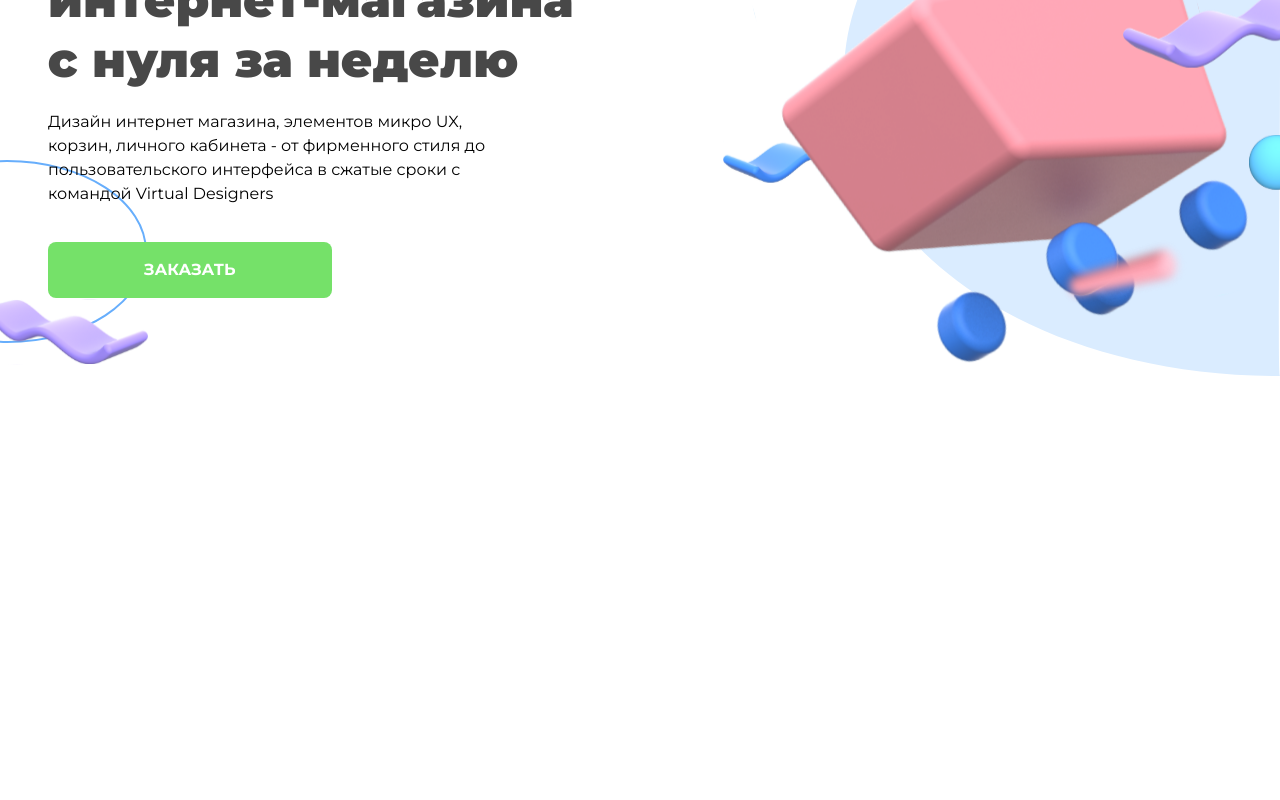
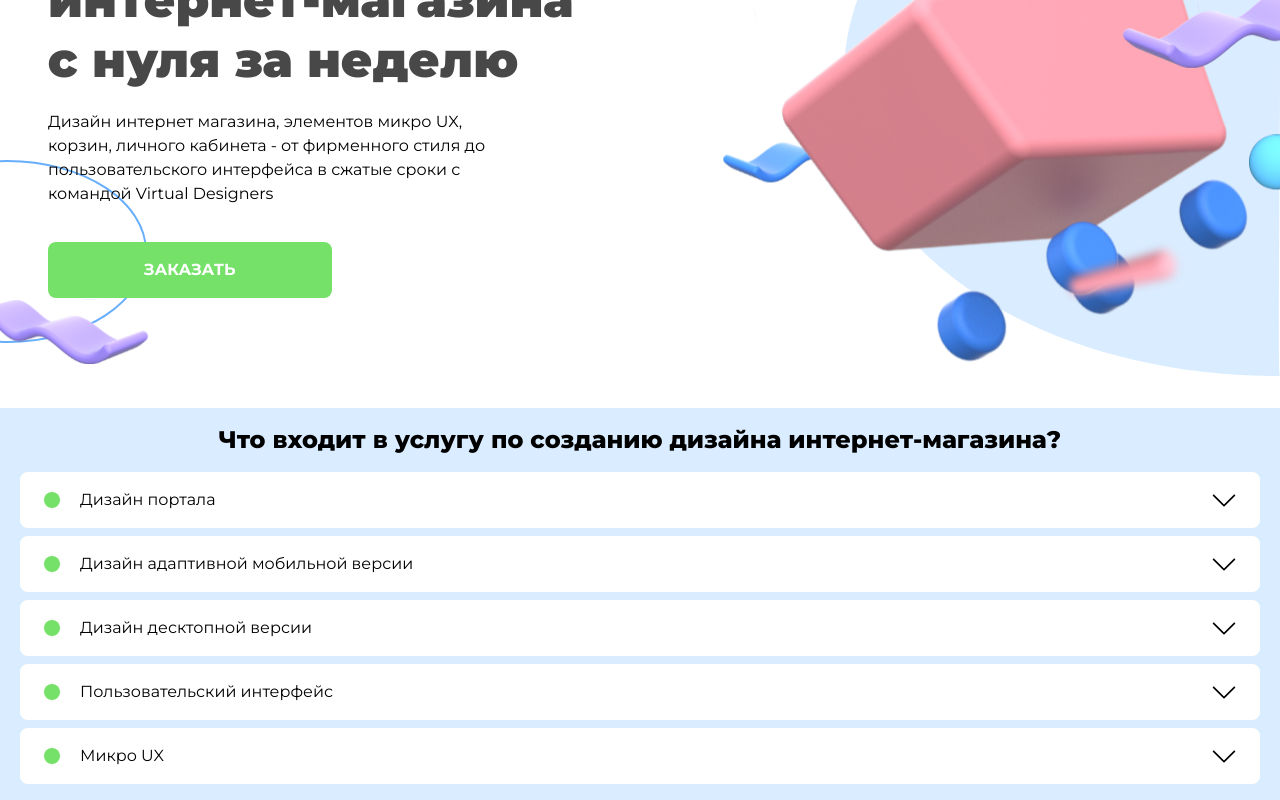
Before and after one commit to NightWanderer2004/task_developers, a React (Create React App) app: page / in a window 1280 px wide. Shown: the part 304-1104 px from the top of the page. Before the commit the page ends 936 px from the top, so only its background shows below. Built offline with nearby package versions, Linux system fonts and the light colour scheme.

Commit message:
add accordeons

```diff
--- a/src/App.jsx
+++ b/src/App.jsx
@@ -1,4 +1,5 @@
 import Hero from './components/hero/Hero'
+import Info from './components/info/Info'
 import Navbar from './components/Navbar'
 import s from './styles/app.module.scss'
 
@@ -9,6 +10,7 @@ const App = () => {
          <main className={s.main}>
             <Hero />
          </main>
+         <Info />
       </div>
    )
 }
--- /dev/null
+++ b/src/components/UI/Accordeon.jsx
@@ -0,0 +1,26 @@
+import { useState } from 'react'
+import s from '../../styles/UI/accordeon.module.scss'
+
+const Accordeon = ({ title, body }) => {
+   const [isAccordeonActive, setIsAccordeonActive] = useState(false)
+
+   return (
+      <div
+         className={s.accordeon}
+         onClick={() => setIsAccordeonActive(!isAccordeonActive)}
+      >
+         <div className={s.container}>
+            <div className={s.status} data-active={isAccordeonActive}></div>
+            <p className={s.title}>{title}</p>
+            <button className={s.arrow} data-active={isAccordeonActive}>
+               <img src="/assets/icons/arrow_down.svg" alt="\_/" />
+            </button>
+         </div>
+         <p className={s.body} data-active={isAccordeonActive}>
+            {body}
+         </p>
+      </div>
+   )
+}
+
+export default Accordeon
--- a/src/components/hero/Tagline.jsx
+++ b/src/components/hero/Tagline.jsx
@@ -4,7 +4,7 @@ import Button from '../UI/Button'
 const Tagline = () => {
    return (
       <div className={s.tagline}>
-         <h1 className={s.header}>
+         <h1 className={s.title}>
             Разработка <br /> интернет-магазина <br /> с нуля за неделю
          </h1>
          <p className={s.infoText}>
--- /dev/null
+++ b/src/components/info/Info.jsx
@@ -0,0 +1,41 @@
+import s from '../../styles/info/info.module.scss'
+import Accordeon from '../UI/Accordeon'
+
+const Info = () => {
+   const infoBlocks = [
+      {
+         title: 'Дизайн портала',
+         body: 'Дизайн портала — это оформление контента, совокупность всех графических элементов на веб-странице. Основная задача дизайна — познакомить пользователя со страницей. Продуманный дизайн создает нужное впечатление о компании.',
+      },
+      {
+         title: 'Дизайн адаптивной мобильной версии',
+         body: 'Мобильная версия сайта удобна для пользователя, потому что сильно упрощена по сравнению с обычной версией. Мобильная версия позволяет совершать заказ/покупку с минимумом действий. При адаптивной версии вся структура сайта автоматически подстраивается под различную ширину экрана.',
+      },
+      {
+         title: 'Дизайн десктопной версии',
+         body: 'Десктопную версию сайта просматривают пользователи со стационарных компьютеров. Основная цель: посерфить, углубиться в детали, получить больше информации, сравнить, выбрать, прицениться.',
+      },
+      {
+         title: 'Пользовательский интерфейс',
+         body: 'Цель дизайна пользовательского интерфейса - сделать взаимодействие максимально простым и эффективным, насколько это возможно, с точки зрения достижения целей пользователя.',
+      },
+      {
+         title: 'Микро UX',
+         body: 'Микро-анимация может изменить восприятие продукта, пользовательское поведение и повысить конверсию. Небольшие, преимущественно функциональные анимации поддерживают пользователя: обеспечивают визуальную обратную связь и более понятно отражают происходящие изменения.',
+      },
+   ]
+   return (
+      <div className={s.info}>
+         <h2 className={s.title}>
+            Что входит в услугу по созданию дизайна интернет-магазина?
+         </h2>
+         <div className={s.accordeons}>
+            {infoBlocks.map(el => (
+               <Accordeon key={el.title} title={el.title} body={el.body} />
+            ))}
+         </div>
+      </div>
+   )
+}
+
+export default Info
--- /dev/null
+++ b/src/styles/UI/accordeon.module.scss
@@ -0,0 +1,27 @@
+.accordeon {
+   @apply bg-white rounded-lg py-4 px-6 cursor-pointer;
+   .container {
+      @apply flex items-start gap-x-5;
+   }
+   .status {
+      @apply w-4 h-4 rounded-full bg-green self-center transition-colors duration-75;
+      &[data-active="true"] {
+         @apply bg-blue;
+      }
+   }
+   .title {
+      @apply flex-1 cursor-auto;
+   }
+   .arrow {
+      @apply pt-[6px] w-6 transition-transform duration-75;
+      &[data-active="true"] {
+         @apply rotate-180;
+      }
+   }
+   .body {
+      @apply hidden cursor-auto;
+      &[data-active="true"] {
+         @apply block border-l border-black pl-6 mt-5 mb-6 leading-7;
+      }
+   }
+}
--- a/src/styles/hero/hero.module.scss
+++ b/src/styles/hero/hero.module.scss
@@ -21,5 +21,5 @@
    }
 }
 .hero {
-   @apply pt-20 flex flex-col md:flex-row justify-between;
+   @apply pt-20 pb-12 flex flex-col md:flex-row justify-between;
 }
--- a/src/styles/hero/tagline.module.scss
+++ b/src/styles/hero/tagline.module.scss
@@ -1,6 +1,6 @@
 .tagline {
    @apply pt-10 order-2 md:order-1;
-   .header {
+   .title {
       @apply font-extrabold text-3xl min-w-max md:text-4xl lg:text-5xl lg:font-black lg:text-gray lg:leading-[60px] mb-5;
    }
    .infoText {
--- /dev/null
+++ b/src/styles/info/info.module.scss
@@ -0,0 +1,9 @@
+.info {
+   @apply bg-ice px-5 py-4;
+   .title {
+      @apply font-extrabold text-2xl text-center leading-8;
+   }
+   .accordeons {
+      @apply flex flex-col gap-y-2 pt-4;
+   }
+}
```
